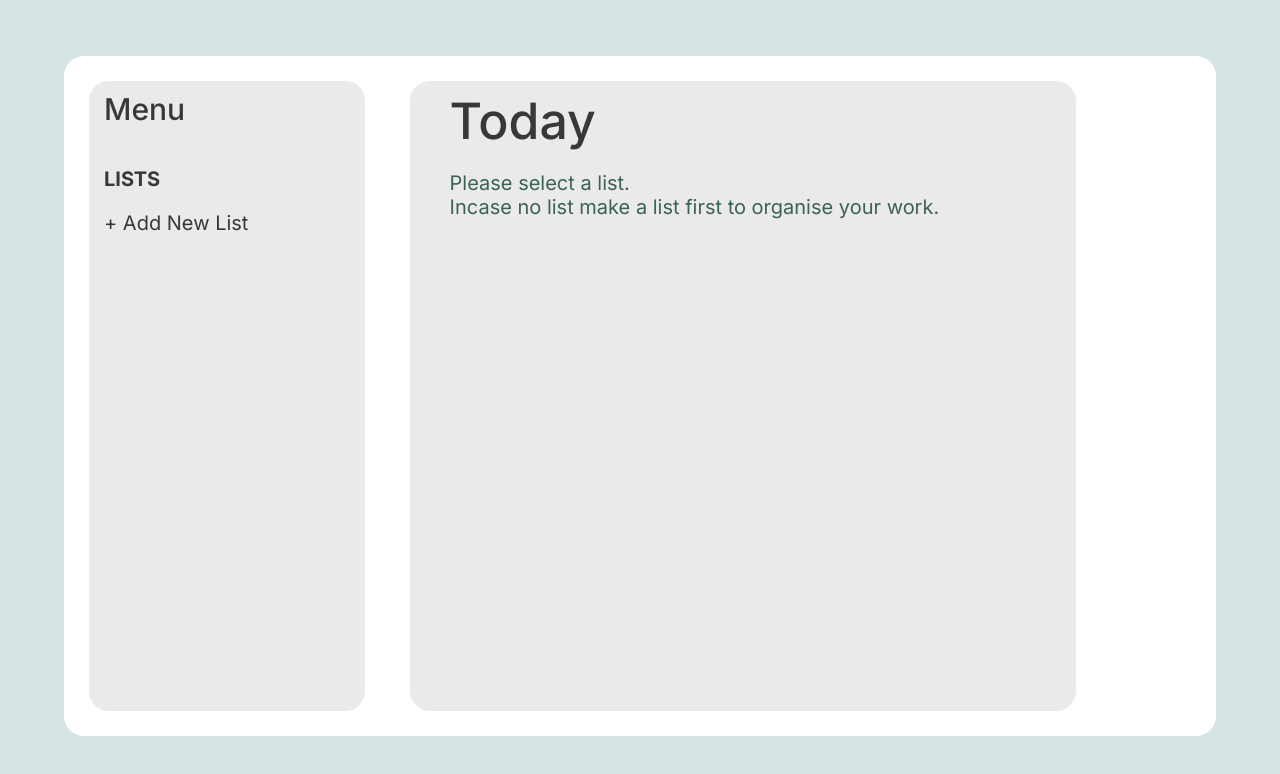
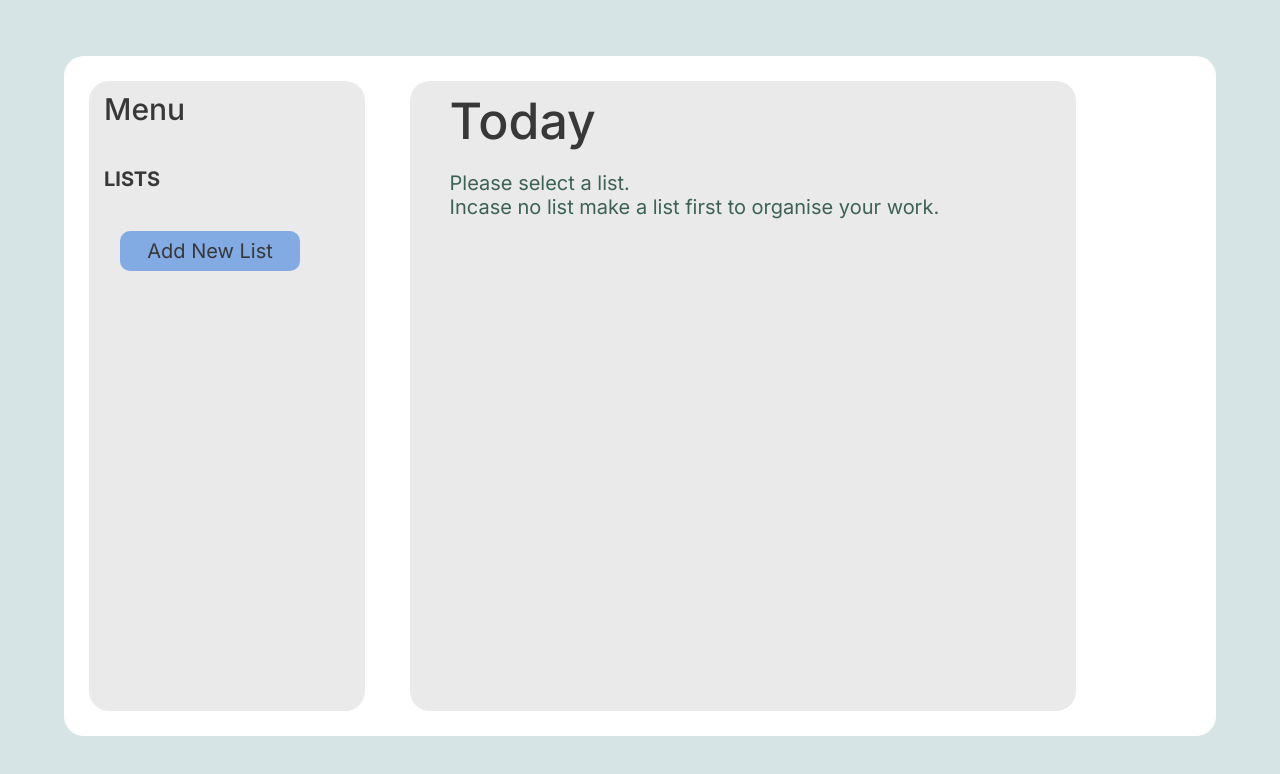
Before and after one commit to Gagneja1512/to-do-list, a React (Create React App) app: page / in a window 1280 px wide. Shown: the top 774 px of the page. Built offline with nearby package versions, Linux system fonts and the light colour scheme.

Commit message:
Adding some minor changes and UI

```diff
--- a/src/components/AddList.js
+++ b/src/components/AddList.js
@@ -9,8 +9,8 @@ let counter = 0
 
 const AddList = () => {
 
-    const [isTouched , setIsTouched] = useState(false)
-    const [valid , setValid] = useState(true)
+    const [isTouched, setIsTouched] = useState(false)
+    const [valid, setValid] = useState(true)
     const enterList = useRef()
 
     const dispatch = useDispatch()
@@ -24,37 +24,45 @@ const AddList = () => {
 
         const enteredList = enterList.current.value
 
-        if(enteredList.trim().length === 0){
+        if (enteredList.trim().length === 0) {
             setValid(false)
-        }else{
+        } else {
             // console.log(enteredList)
             setValid(true)
             setIsTouched(false)
             dispatch(listActions.addItemToLists({
-                id : Math.random() ,
-                title : enteredList ,
-                tasks : [] ,
+                id: Math.random(),
+                title: enteredList,
+                tasks: [],
             }))
         }
+    }
+
+    const formFocusHandler = () => {
+        setValid(true)
     }
 
     const lists = useSelector(state => state.list.lists)
     const listlength = lists.length
 
     return (
-        <div>
-            { lists.map(list => (
-                <ListItems key={list.id} id={list.id} title={list.title} listlength={listlength} counter={counter+1} taskLength={list.tasks.length}></ListItems>
-            )) }
-            {isTouched && (
-                <form onSubmit={onSubmitHandler}>
-                    <input type="text" placeholder="Add New List" ref={enterList} />
-                    <button type="submit">Add</button>
-                </form>
-            )}
-            {!valid && isTouched && <p>List Name cannot be empty!</p>}
-            {isTouched && <button onClick={addListHandler}>Cancel</button>}
-            {!isTouched && <button onClick={addListHandler} className={classes.btn_new}>+ Add New List</button>}
+        <div className={classes.upperbox}>
+            <div className={classes.outerbox}>
+                {lists.map(list => (
+                    <ListItems key={list.id} id={list.id} title={list.title} listlength={listlength} counter={counter + 1} taskLength={list.tasks.length}></ListItems>
+                ))}
+                {isTouched && (
+                    <form onFocus={formFocusHandler} className={classes.formbox} onSubmit={onSubmitHandler}>
+                        <input className={classes.input} type="text" placeholder="Add New List" ref={enterList} />
+                        <div className={classes.buttonbox}>
+                            <button className={classes.add} type="submit">Add</button>
+                            <button className={classes.cancel}  onClick={addListHandler}>Cancel</button>
+                        </div>
+                    </form>
+                )}
+                {!isTouched && <button onClick={addListHandler} className={classes.btn_new}>Add New List</button>}
+            </div>
+            {!valid && isTouched && <p className={classes.error}>List Name cannot be empty!</p>}
         </div>
     )
 }
--- a/src/components/AddList.module.css
+++ b/src/components/AddList.module.css
@@ -1,12 +1,79 @@
-.btn_new {
-    border: none;
-    background: none;
-    cursor: pointer;
-    color: #383838;
-    transition: all .4s;
+.outerbox{
+    display: flex;
+    flex-direction: column;
 }
 
-.btn_new:hover {
-    border-bottom: 1px solid #383838;   ;
-    transform: scale(1.05);
+.upperbox{
+    display: flex;
+    flex-direction: column;
 }
+
+.formbox{
+    display: flex;
+    flex-direction: column;
+    margin-left: 1em;
+    margin-top: 1em;
+}
+
+.buttonbox{
+    margin: .51em 0;
+    display: flex;
+    gap: 1em;
+}
+
+.input {
+    padding: 10px;
+    border: 0;
+    box-shadow: 0 0 15px 4px rgba(0, 0, 0, 0.06);
+    border-radius:10px;
+    font-family:inherit;
+    font-size: inherit;
+    width: 70%;
+}
+
+.btn_new{
+    width: 9em;
+    margin-left: .8em;
+    margin-top: 1em;
+}
+
+.add{
+    width: 4em;
+}
+
+.add , .btn_new {
+    height: 2em;
+    color: #383838;
+    transition: all .1s;
+    border: none;
+    background-color: #82AAE3;
+    border-radius: 10px;
+}
+
+.add:hover , .btn_new:hover {
+    box-shadow: rgba(100, 100, 111, 0.2) 0px 7px 29px 0px;
+    transform: translate(0, -2px);
+    background-color: #91D8E4;
+}
+
+.error{
+    color: #3C6255;
+    font-size: 1.2em;
+    margin-left: 1em;
+    margin-top: .7em;
+}
+
+.cancel{
+    width: 4em;
+    color: #383838;
+    transition: all .1s;
+    border: none;
+    background-color: #A9AF7E;
+    border-radius: 10px;
+}
+
+.cancel:hover{
+    box-shadow: rgba(100, 100, 111, 0.2) 0px 7px 29px 0px;
+    transform: translate(0 , -2px) ;
+    background-color: #7D8F69;
+}
--- a/src/components/AddTasks.js
+++ b/src/components/AddTasks.js
@@ -69,18 +69,21 @@ const AddTasks = () => {
 
     console.log(tasks)
 
+    const formFocusHandler = () => {
+        setValid(true)
+    }
+
     return (
         <div>
-            <form className={classes.form} onSubmit={formSubmissionHandler}>
+            <form onFocus={formFocusHandler} className={classes.form} onSubmit={formSubmissionHandler}>
                 <input className={classes.input} type='text' placeholder="Add New Task" ref={enterTask} />
                 <button className={classes.btn} type="submit">Add Task</button>
             </form>
+            {!valid && <p className={classes.error}>Task Name cannot be empty.</p>}
             <div className={classes.currentlist}>
                 {currentList.title}
                 {tasksmile && <p className={classes.smile}>Yay! No work Left.</p>}
             </div>
-
-            {!valid && <p className={classes.error}>Task Name cannot be empty.</p>}
             <div className={classes.alltask}>
                 {tasks.map(task => (
                     <TaskItem id={id} taskid={task.taskid} key={task.taskid} title={task.title}></TaskItem>
--- a/src/components/AddTasks.module.css
+++ b/src/components/AddTasks.module.css
@@ -4,7 +4,16 @@
     margin-bottom: 1em;
 }
 
-.btn{
+.input {
+    padding: 10px;
+    border: 0;
+    box-shadow: 0 0 15px 4px rgba(0, 0, 0, 0.06);
+    border-radius:10px;
+    font-family:inherit;
+    font-size: inherit;
+}
+
+.btn {
     width: 6em;
     height: 2em;
     color: #383838;
@@ -14,26 +23,26 @@
     border-radius: 10px;
 }
 
-.btn:hover{
+.btn:hover {
     box-shadow: rgba(100, 100, 111, 0.2) 0px 7px 29px 0px;
-    transform: translate(0 , -2px) ;
+    transform: translate(0, -2px);
     background-color: #91D8E4;
 }
 
-.error{
+.error {
     color: red;
     font-size: 1em;
 }
 
-.currentlist{
+.currentlist {
     font-size: 1.6em;
     color: #4B56D2;
 }
 
-.id{
+.id {
     color: #3C6255;
 }
 
-.smile{
+.smile {
     margin-top: 1em;
 }
--- a/src/components/TaskItem.module.css
+++ b/src/components/TaskItem.module.css
@@ -36,5 +36,5 @@
 .btndelete:hover{
     box-shadow: rgba(100, 100, 111, 0.2) 0px 7px 29px 0px;
     transform: translate(0 , -2px) ;
-    background-color: #91D8E4;
+    background-color: #7D8F69;
 }
```
